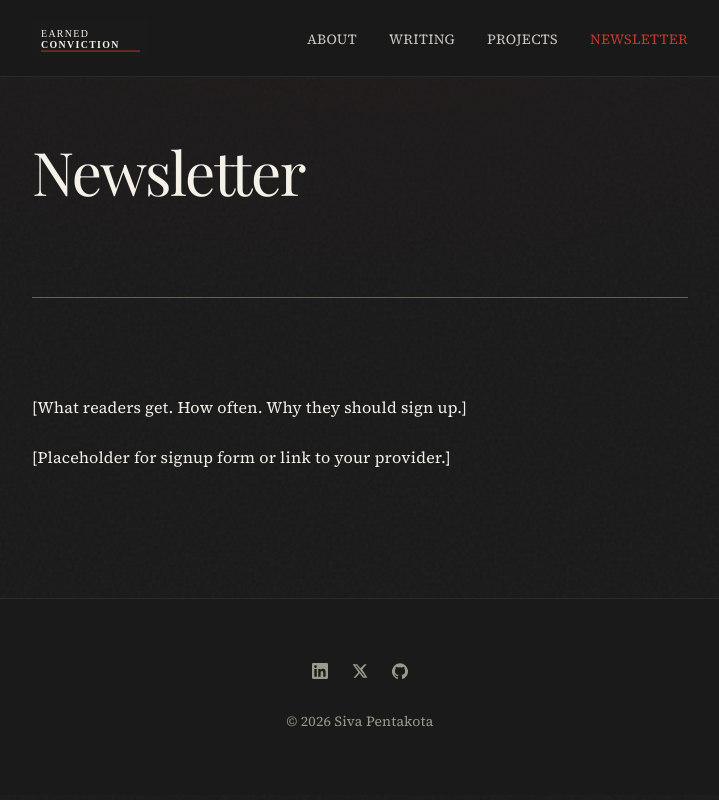
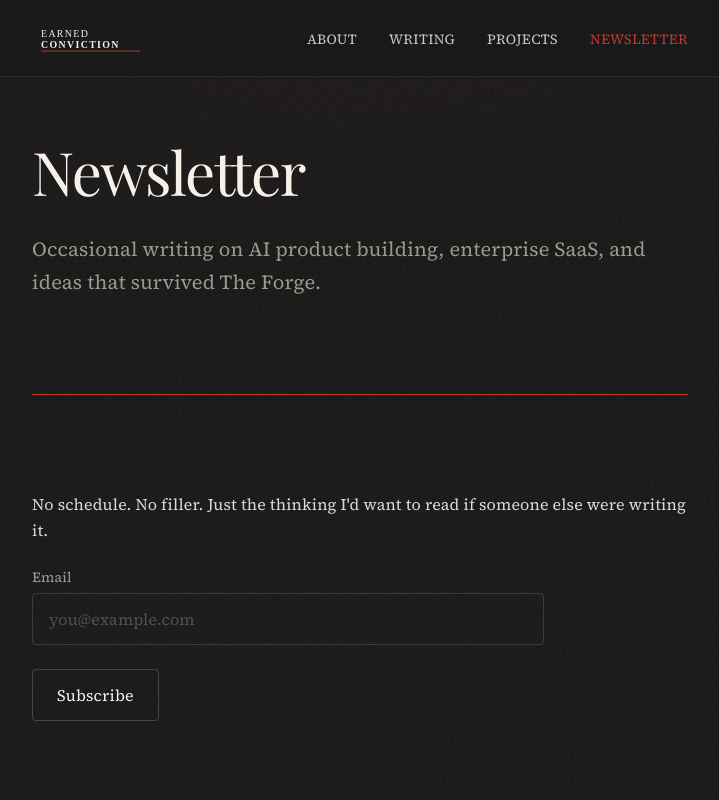
Before and after one commit to cvasan2sh/earnedconviction, a Next.js app: page /newsletter in a window 1280 px wide. Shown: the top 800 px of the page, without its empty margins (280-999 px from the left). Built offline with nearby package versions, Linux system fonts and the light colour scheme; a web font is replaced by a local one.

Commit message:
feat: newsletter signup, reading time, projects update

```diff
--- /dev/null
+++ b/src/app/api/newsletter/route.ts
@@ -0,0 +1,45 @@
+import { Resend } from "resend";
+import { NextResponse } from "next/server";
+
+const resend = new Resend(process.env.RESEND_API_KEY);
+
+export async function POST(request: Request) {
+  try {
+    const body = await request.json();
+    const { email } = body as { email?: string };
+
+    if (!email) {
+      return NextResponse.json(
+        { ok: false, error: "Email is required" },
+        { status: 400 }
+      );
+    }
+
+    const audienceId = process.env.RESEND_AUDIENCE_ID;
+
+    if (!audienceId) {
+      return NextResponse.json(
+        { ok: false, error: "Newsletter not configured" },
+        { status: 500 }
+      );
+    }
+
+    const { error } = await resend.contacts.create({
+      email,
+      audienceId,
+      unsubscribed: false,
+    });
+
+    if (error) {
+      // Resend returns a specific error if contact already exists
+      if (error.message?.includes("already exists")) {
+        return NextResponse.json({ ok: true, alreadySubscribed: true });
+      }
+      return NextResponse.json({ ok: false }, { status: 500 });
+    }
+
+    return NextResponse.json({ ok: true });
+  } catch {
+    return NextResponse.json({ ok: false }, { status: 500 });
+  }
+}
--- a/src/app/newsletter/page.tsx
+++ b/src/app/newsletter/page.tsx
@@ -1,3 +1,5 @@
+import NewsletterForm from "@/components/NewsletterForm";
+
 export const metadata = {
   title: "Newsletter | Earned Conviction",
   description: "Subscribe to the newsletter.",
@@ -10,11 +12,16 @@ export default function NewsletterPage() {
         <h1 className="font-display text-4xl font-normal tracking-tight text-foreground sm:text-5xl md:text-6xl">
           Newsletter
         </h1>
+        <p className="mt-8 max-w-2xl font-body text-xl leading-relaxed text-muted">
+          Occasional writing on AI product building, enterprise SaaS, and ideas that survived The Forge.
+        </p>
       </section>
       <section className="border-t border-accent pt-24">
         <div className="max-w-2xl space-y-6 font-body text-foreground leading-relaxed">
-          <p>[What readers get. How often. Why they should sign up.]</p>
-          <p>[Placeholder for signup form or link to your provider.]</p>
+          <p className="text-foreground/90">
+            No schedule. No filler. Just the thinking I'd want to read if someone else were writing it.
+          </p>
+          <NewsletterForm />
         </div>
       </section>
     </article>
--- a/src/app/writing/page.tsx
+++ b/src/app/writing/page.tsx
@@ -17,8 +17,8 @@ export default async function WritingPage() {
         </h1>
       </section>
       <section className="border-t border-accent pt-24">
-        <div className="max-w-2xl space-y-6 font-body text-foreground leading-relaxed">
-          <p>[Intro to your writing. What you write about and why.]</p>
+        <div className="max-w-2xl space-y-6 font-body text-foreground/90 leading-relaxed">
+          <p>Deliberations, essays, and whitepapers on AI product building, enterprise SaaS, and ideas that survived The Forge.</p>
         </div>
         <ul className="mt-16 list-none space-y-16 pl-0">
           {posts.map((post) => (
@@ -30,7 +30,11 @@ export default async function WritingPage() {
                 <h2 className="font-display text-2xl font-normal text-foreground transition-colors hover:text-accent">
                   {post.title}
                 </h2>
-                <p className="mt-2 font-body text-sm text-muted">{post.date}</p>
+                <p className="mt-2 font-body text-sm text-muted">
+                  {post.date}
+                  <span className="mx-2">·</span>
+                  {post.readingTime} min read
+                </p>
                 <p className="mt-2 font-body text-foreground/90 leading-relaxed">
                   {post.description}
                 </p>
--- /dev/null
+++ b/src/components/NewsletterForm.tsx
@@ -0,0 +1,71 @@
+"use client";
+
+import { useState } from "react";
+
+type Status = "idle" | "sending" | "sent" | "error";
+
+export default function NewsletterForm() {
+  const [email, setEmail] = useState("");
+  const [status, setStatus] = useState<Status>("idle");
+
+  const buttonLabel =
+    status === "sending"
+      ? "Subscribing…"
+      : status === "sent"
+        ? "Subscribed"
+        : status === "error"
+          ? "Try again"
+          : "Subscribe";
+
+  async function handleSubmit(e: React.FormEvent<HTMLFormElement>) {
+    e.preventDefault();
+    setStatus("sending");
+
+    try {
+      const res = await fetch("/api/newsletter", {
+        method: "POST",
+        headers: { "Content-Type": "application/json" },
+        body: JSON.stringify({ email }),
+      });
+
+      if (!res.ok) throw new Error("Failed to subscribe");
+
+      setStatus("sent");
+      setEmail("");
+    } catch {
+      setStatus("error");
+    }
+  }
+
+  return (
+    <form onSubmit={handleSubmit} className="max-w-lg space-y-6">
+      <div>
+        <label htmlFor="newsletter-email" className="mb-1.5 block text-sm text-[#F5F0E8]/60">
+          Email
+        </label>
+        <input
+          id="newsletter-email"
+          type="email"
+          value={email}
+          onChange={(e) => setEmail(e.target.value)}
+          required
+          disabled={status === "sending"}
+          className="w-full rounded-sm border border-[#F5F0E8]/15 bg-transparent px-4 py-3 text-[#F5F0E8] placeholder:text-[#F5F0E8]/25 focus:border-[#C0392B] focus:outline-none"
+          placeholder="you@example.com"
+        />
+      </div>
+      <button
+        type="submit"
+        disabled={status === "sending" || status === "sent"}
+        className="rounded-sm border border-[#F5F0E8]/20 bg-transparent px-6 py-3 text-[#F5F0E8] transition-colors hover:border-[#C0392B] disabled:opacity-50"
+      >
+        {buttonLabel}
+      </button>
+      {status === "sent" && (
+        <p className="text-sm text-[#F5F0E8]/60">
+          You&apos;re in. I&apos;ll be in touch.
+        </p>
+      )}
+    </form>
+  );
+}
--- a/src/lib/mdx.ts
+++ b/src/lib/mdx.ts
@@ -13,7 +13,13 @@ export type WritingPostMeta = {
   tags: string[];
   stage?: string;
   agents?: string[];
+  readingTime: number;
 };
+
+function estimateReadingTime(content: string): number {
+  const words = content.trim().split(/\s+/).length;
+  return Math.max(1, Math.round(words / 230));
+}
 
 export async function getPageContent(slug: string) {
   const filePath = path.join(PAGES_DIR, `${slug}.mdx`);
@@ -31,7 +37,7 @@ export async function getAllWritingPosts(): Promise<WritingPostMeta[]> {
       const slug = file.replace(/\.mdx$/, "");
       const filePath = path.join(WRITING_DIR, file);
       const raw = await fs.readFile(filePath, "utf-8");
-      const { data } = matter(raw);
+      const { data, content } = matter(raw);
       return {
         slug,
         title: data.title ?? slug,
@@ -40,6 +46,7 @@ export async function getAllWritingPosts(): Promise<WritingPostMeta[]> {
         tags: Array.isArray(data.tags) ? data.tags : [],
         stage: data.stage,
         agents: Array.isArray(data.agents) ? data.agents : [],
+        readingTime: estimateReadingTime(content),
       };
     })
   );
```
